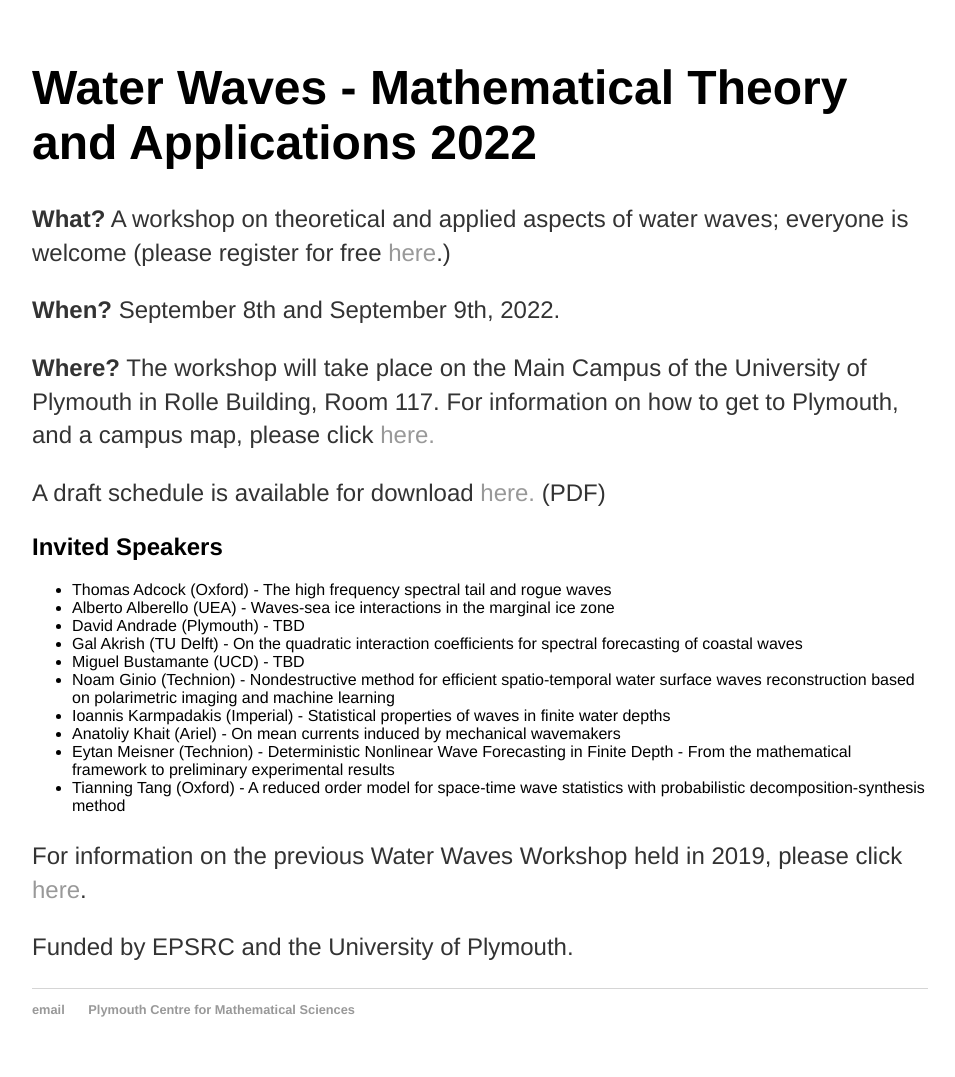
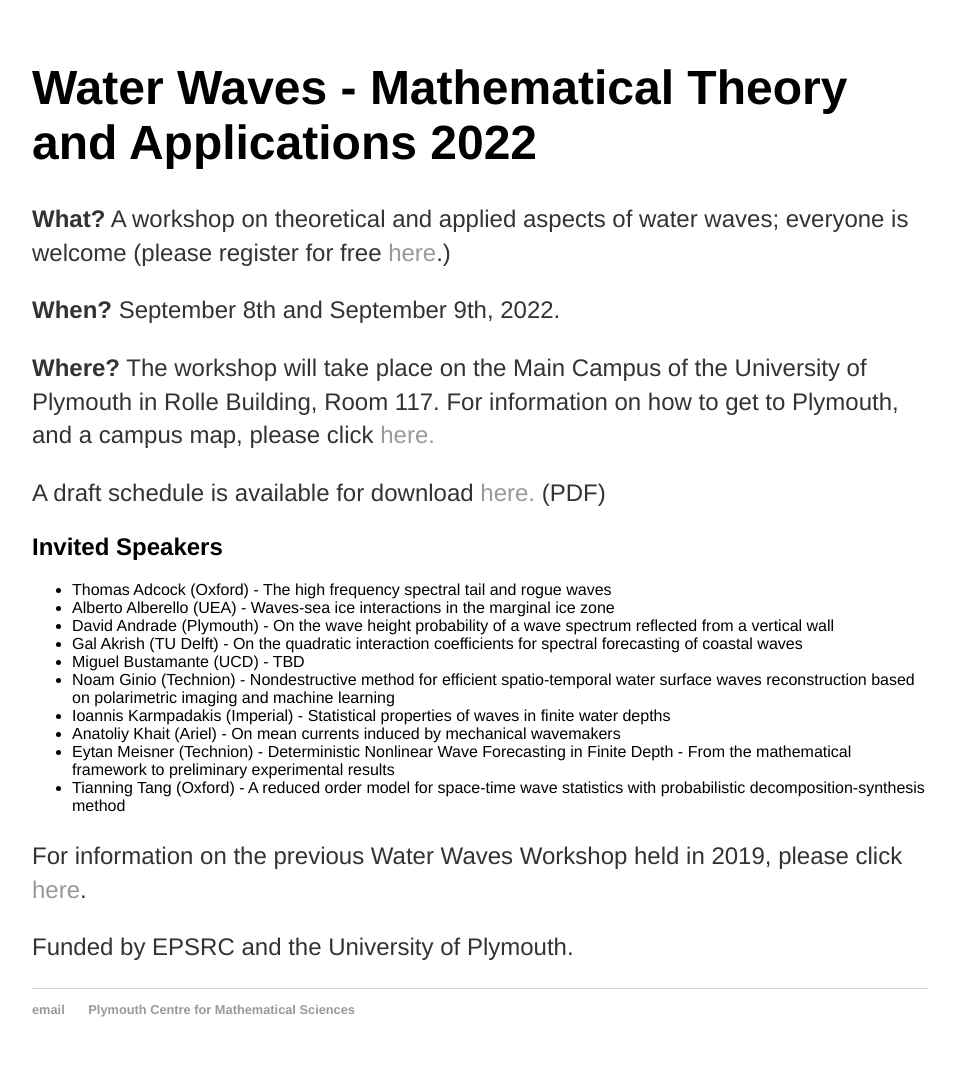
Before and after one commit to rstuhlmeier/rstuhlmeier.github.io, a Jekyll site: the page built from conferences/workshop2.html, in a window 1280 px wide. Shown: the whole page, without its empty margins (160-1115 px from the left). Built offline with Jekyll 4.4.1, drawn with Linux system fonts in a browser that asks for light colours.

Commit message:
Update workshop2.html

```diff
--- a/conferences/workshop2.html
+++ b/conferences/workshop2.html
@@ -16,7 +16,7 @@ title: Workshop Water Waves 2022 - Mathematical Theory and Applications
 <ul type=disc>
     <li>Thomas Adcock (Oxford) - The high frequency spectral tail and rogue waves</li>
     <li>Alberto Alberello (UEA) - Waves-sea ice interactions in the marginal ice zone </li>
-    <li>David Andrade (Plymouth) - TBD </li>
+    <li>David Andrade (Plymouth) - On the wave height probability of a wave spectrum reflected from a vertical wall </li>
   <li>Gal Akrish (TU Delft) - On the quadratic interaction coefficients for spectral forecasting of coastal waves </li>
   <li>Miguel Bustamante (UCD) - TBD</li>
   <li>Noam Ginio (Technion) - Nondestructive method for efficient spatio-temporal water surface waves reconstruction based on polarimetric imaging and machine learning </li>
```
